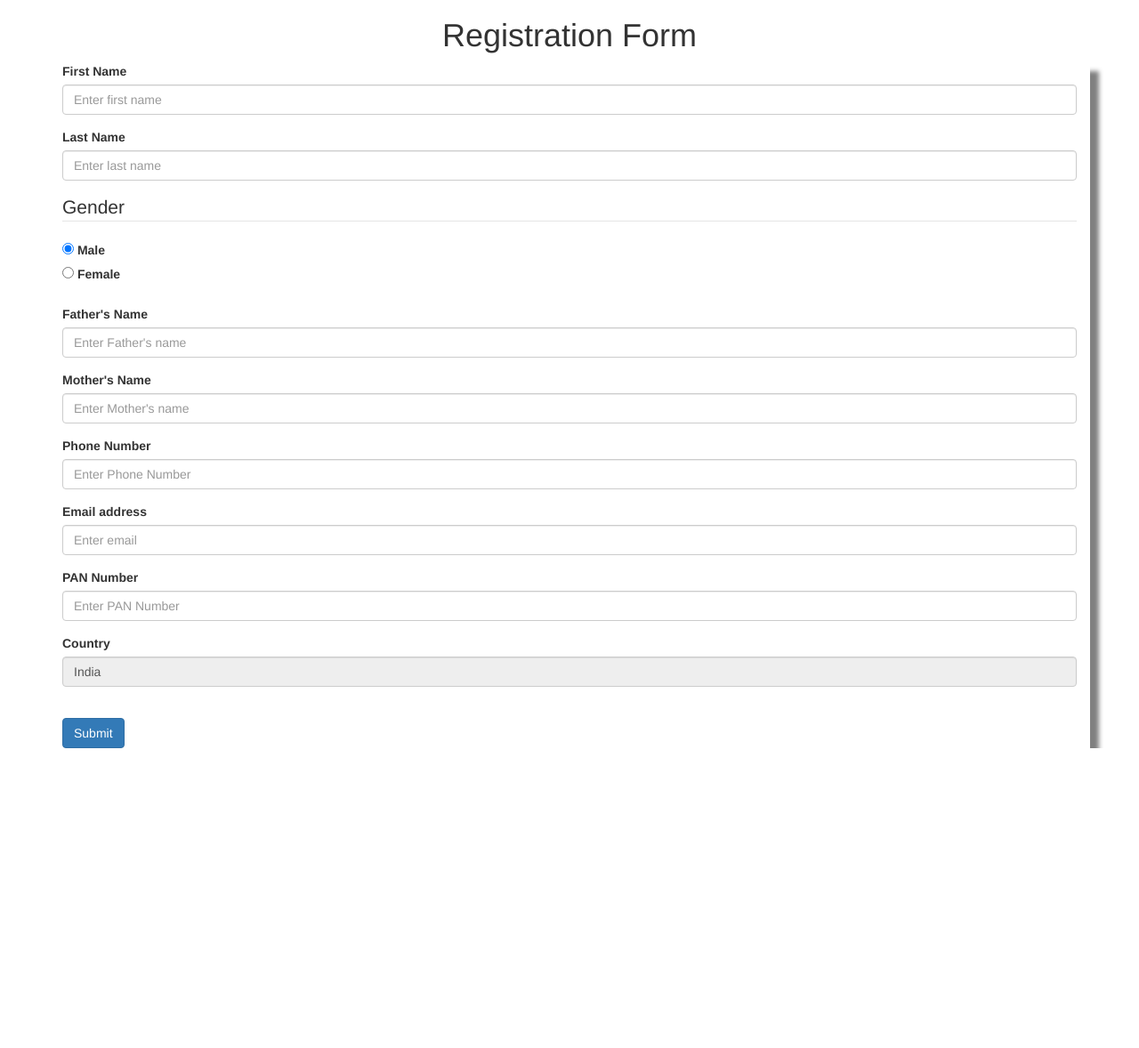
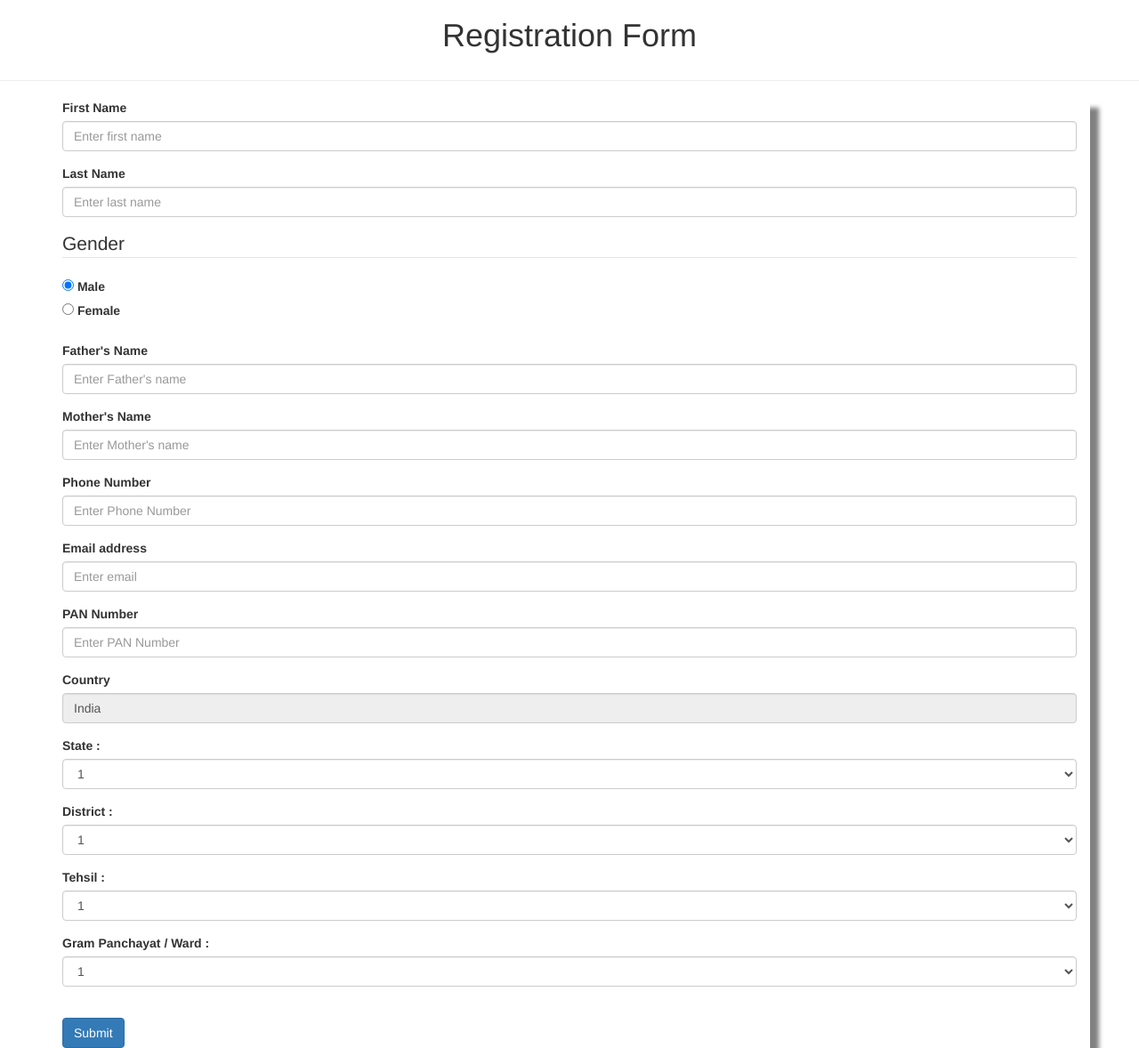
Before and after one commit to SahilManaktala/ElectionSystem, a Django app: page /smart_card/register in a window 1280 px wide. Shown: the whole page at 89% size. Before the commit the page ends 841 px from the top, so only its background shows below. Run offline with Django 3.2, Linux system fonts and the light colour scheme; some libraries are stand-ins or nearby versions.

Commit message:
Register CSS

```diff
--- a/smart_card/templates/smart_card/index.html
+++ b/smart_card/templates/smart_card/index.html
@@ -12,7 +12,7 @@
 </div>
 <br>
 <div>
-    <center><h3>New Registration: <button type="button" class="btn btn-primary">Register</button></h3></center>
+    <center><h3>New Registration: <a href="register"><button type="button" class="btn btn-primary">Register</button></h3></center></a>
 </div>
 
 <div>
--- a/smart_card/templates/smart_card/register.html
+++ b/smart_card/templates/smart_card/register.html
@@ -9,6 +9,7 @@
 <div class="container-fluid">
     <h1><center>Registration Form</center></h1>
 </div>
+<hr>
 <div class="container" style="box-shadow: 10px 10px 5px grey;">
 <form>
   <div class="form-group">
@@ -57,6 +58,45 @@
     <label for="Country">Country</label>
         <input  name="Country" type="text" class="form-control" value="India" id="exampleInputEmail1" readonly>
   </div>
+    <div class="form-group">
+      <label for="sel1">State :</label>
+      <select class="form-control" id="sel1">
+        <option>1</option>
+        <option>2</option>
+        <option>3</option>
+        <option>4</option>
+      </select>
+    </div>
+    <div class="form-group">
+      <label for="sel1">District :</label>
+      <select class="form-control" id="sel1">
+        <option>1</option>
+        <option>2</option>
+        <option>3</option>
+        <option>4</option>
+      </select>
+    </div>
+    <div class="form-group">
+      <label for="sel1">Tehsil :</label>
+      <select class="form-control" id="sel1">
+        <option>1</option>
+        <option>2</option>
+        <option>3</option>
+        <option>4</option>
+      </select>
+    </div>
+    <div class="form-group">
+      <label for="sel1">Gram Panchayat / Ward :</label>
+      <select class="form-control" id="sel1">
+        <option>1</option>
+        <option>2</option>
+        <option>3</option>
+        <option>4</option>
+      </select>
+    </div>
+
+
+
    <br>
   <button type="submit" class="btn btn-primary">Submit</button>
 </form>
```
